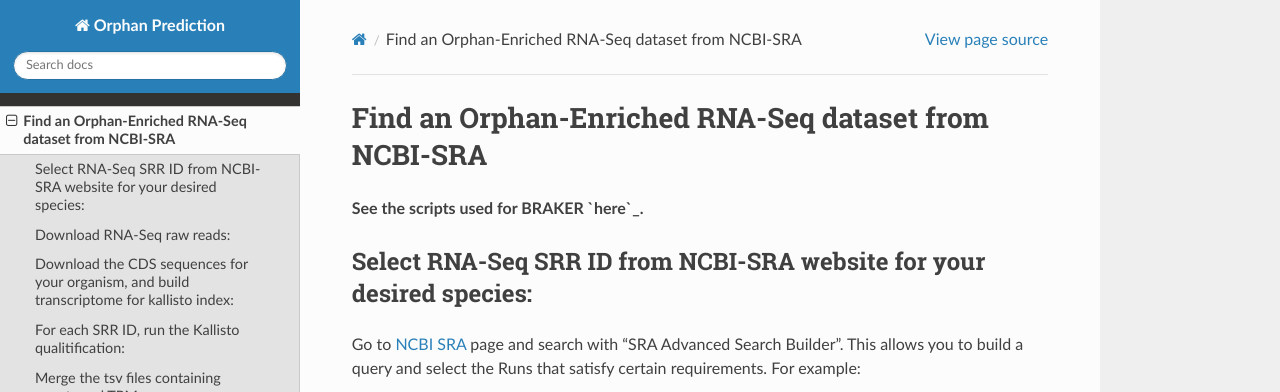
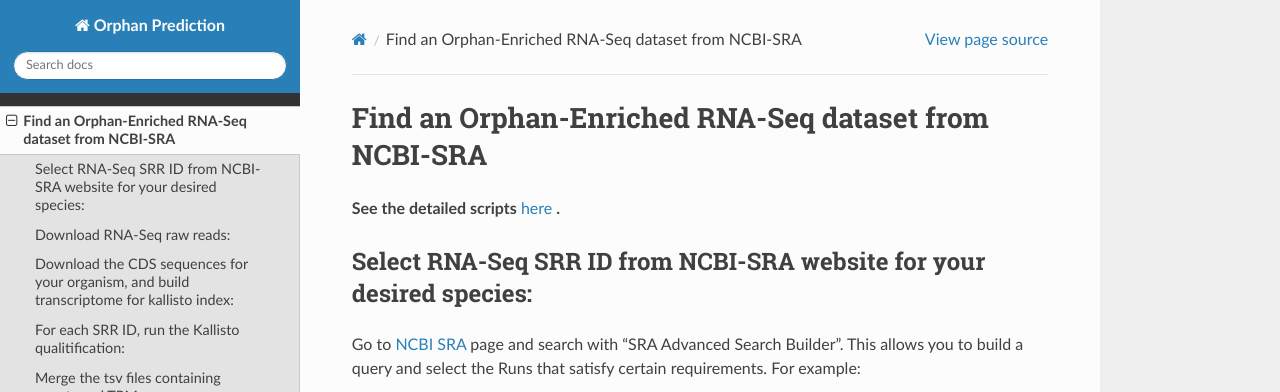
Before and after one commit to eswlab/orphan-prediction, a Sphinx documentation site: the page built from docs/source/1_find_RNA-Seq.rst, in a window 1280 px wide and 900 px high. Shown: the top 392 px of the window. Built offline with Sphinx 7.4.7 and the Read the Docs theme 2.0.0, drawn with Linux system fonts in a browser that asks for light colours; pages that are not in the unit, such as notebooks, are missing from menus.

Commit message:
Update 1_find_RNA-Seq.rst

```diff
--- a/docs/source/1_find_RNA-Seq.rst
+++ b/docs/source/1_find_RNA-Seq.rst
@@ -2,11 +2,11 @@
 Find an Orphan-Enriched RNA-Seq dataset from NCBI-SRA
 ======================================================================
 
-**See the scripts used for BRAKER `here`_.**
+**See the detailed scripts** `here`_ **.**
 
 
 Select RNA-Seq SRR ID from NCBI-SRA website for your desired species:
-======================================================================
+-----------------------------------------------------------------------
 
 Go to `NCBI SRA`_ page and search with “SRA Advanced Search Builder”.
 This allows you to build a query and select the Runs that satisfy
@@ -35,7 +35,7 @@ a text file format.
 
 
 Download RNA-Seq raw reads:
-===========================
+-----------------------------
 
 .. code-block:: bash
     :linenos:
@@ -71,7 +71,7 @@ For each SRR ID, run the Kallisto qualitification:
    done<SRR_Acc_List.txt
 
 Merge the tsv files containing counts and TPM:
-==============================================
+-------------------------------------------------
 
 .. code-block:: bash
     :linenos:
@@ -81,7 +81,7 @@ Merge the tsv files containing counts and TPM:
 *Note: For every SRR id, the file contains 3 columns,* ``effective length`` *,* ``estimated counts`` *and* ``transcript per million`` *.*
 
 Run phylostratr to infer phylostrata of genes, and identify orphan genes:
-===========================================================================
+--------------------------------------------------------------------------
 
    1. Build a phylogenic tree for your species, and download proteins sequences for target species:
 
@@ -111,7 +111,7 @@ Run phylostratr to infer phylostrata of genes, and identify orphan genes:
    *Note: Phylostratr will run protein blast automatically if it doesn't detect blast database and output files in working directory, so you can skip step2 to obtain blast output.   However, it may takes a long time depend on the number of species and the size of your query genes. You can also use* ``strata_diamond`` *instead of* ``strata`` *in* ``06_runPhylostratRb.R`` *, it will use Diamond Blast instead of Blast-plus. Diamond blast is much faster than Blast-plus, but may not sensitive as Blast-plus.*
 
 Select Orphan-rich RNA-Seq data:
-=================================
+-------------------------------------
 
 Once the orphan (species-specific) genes are identified, count the total number of orphan genes expressed (>1TPM) in each SRR, rank them based on % orphan expressed. Depending on how much computational resources you have, you can select the top X number of SRRs to use them as evidence for direct inference and as training data.
 
```
Also changed, not shown: other parts of docs/source/1_find_RNA-Seq.rst (+3 -3 lines).
